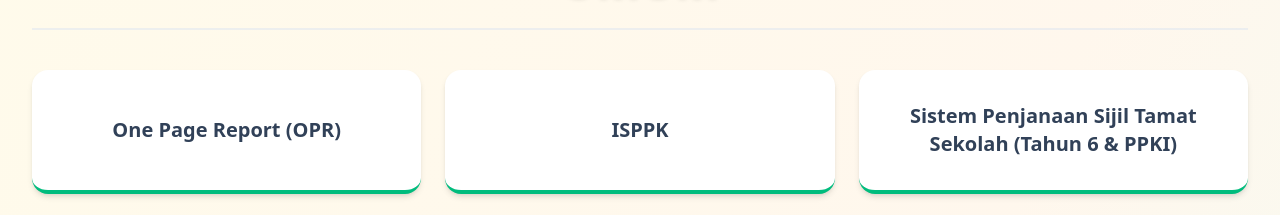
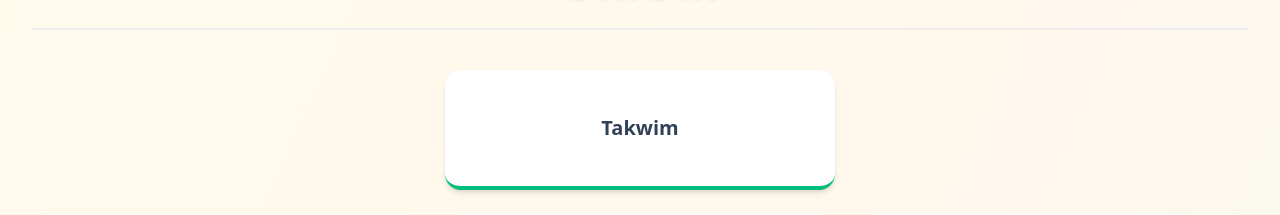
Before and after one commit to g-25360245-glitch/SENARAI-WEB-APP-SKSA, a React (Vite) app: page / in a window 1280 px wide. Shown: the part 398-613 px from the top of the page. Built offline with nearby package versions, Linux system fonts and the light colour scheme.

Commit message:
Add files via upload

```diff
--- a/src/App.tsx
+++ b/src/App.tsx
@@ -20,6 +20,12 @@ type AppData = {
 };
 
 const SENARAI_APLIKASI: AppData[] = [
+  {
+    title: "Takwim",
+    url: "https://takwimsksa.vercel.app/",
+    category: "UMUM",
+    fullWidth: true
+  },
   {
     title: "One Page Report (OPR)",
     url: "https://opr-sksa.vercel.app/",
--- a/vite.config.ts
+++ b/vite.config.ts
@@ -7,9 +7,6 @@ export default defineConfig(({mode}) => {
   const env = loadEnv(mode, '.', '');
   return {
     plugins: [react(), tailwindcss()],
-    define: {
-      'process.env.GEMINI_API_KEY': JSON.stringify(env.GEMINI_API_KEY),
-    },
     resolve: {
       alias: {
         '@': path.resolve(__dirname, '.'),
```
